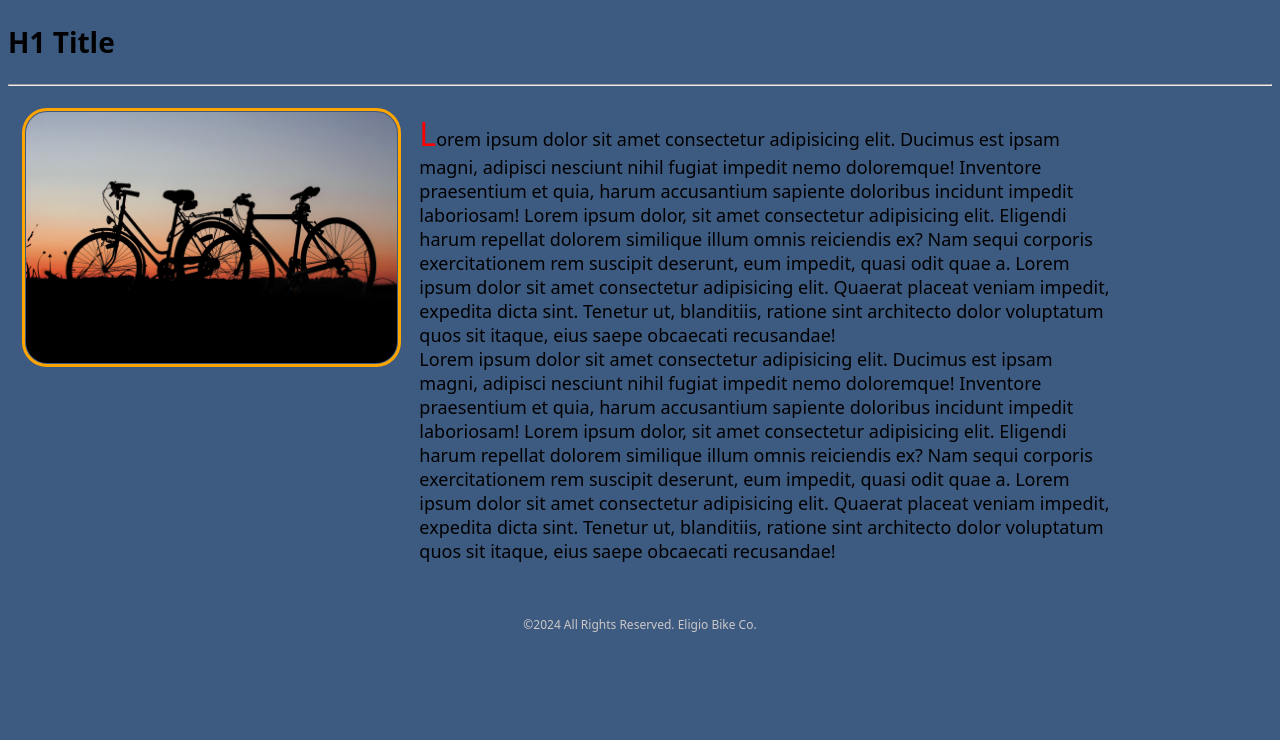
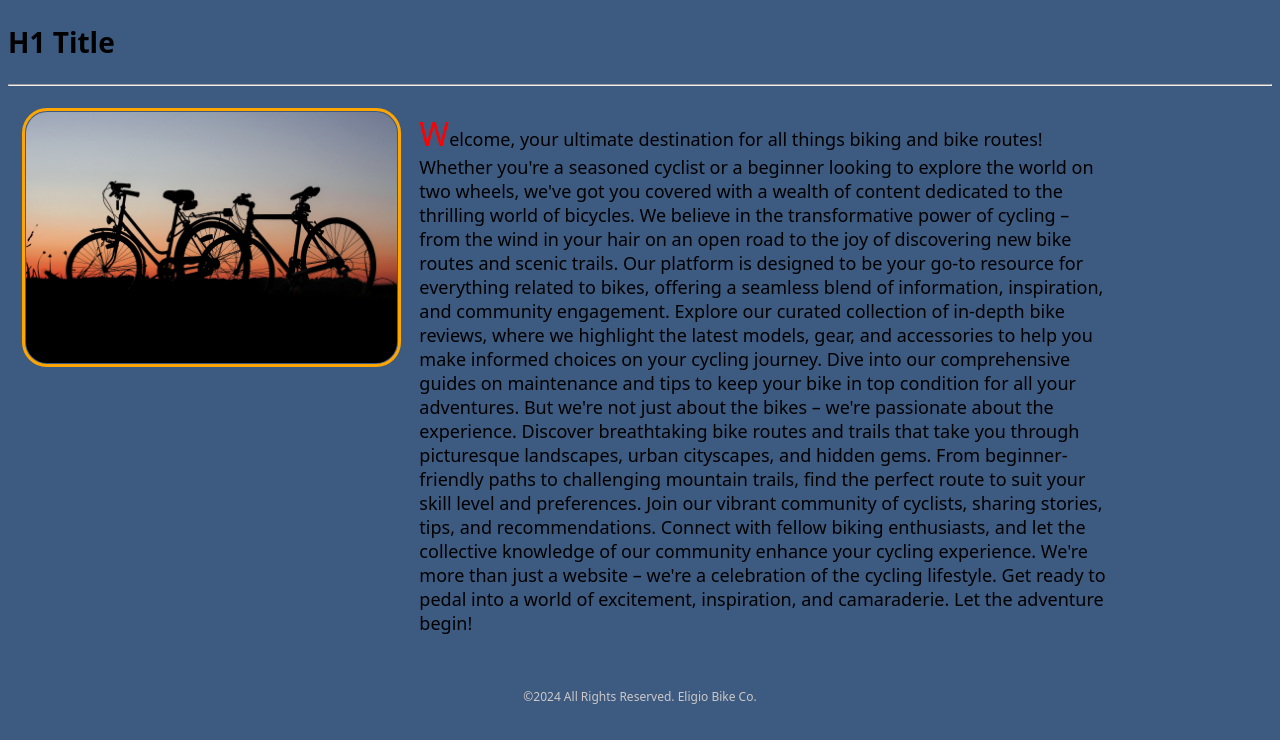
Before and after one commit to eligiofonseca/senior-engineer, a plain HTML site: page coursera/U_of_Michigan/final-project/index.html in a window 1280 px wide. Shown: the part 119-859 px from the top of the page. Before the commit the page ends 800 px from the top, so only its background shows below. Drawn offline with Linux system fonts and the light colour scheme.

Commit message:
page intro changes

```diff
--- a/coursera/U_of_Michigan/final-project/index.html
+++ b/coursera/U_of_Michigan/final-project/index.html
@@ -29,20 +29,29 @@
             <hr>
             <img src="./images/home_main1.jpg" alt='two bicycles with a sunset backdrop'>
             <p>
-                Lorem ipsum dolor sit amet consectetur adipisicing elit. Ducimus est ipsam magni, adipisci nesciunt
-                nihil fugiat impedit nemo doloremque! Inventore praesentium et quia, harum accusantium sapiente
-                doloribus incidunt impedit laboriosam! Lorem ipsum dolor, sit amet consectetur adipisicing elit.
-                Eligendi harum repellat dolorem similique illum omnis reiciendis ex? Nam sequi corporis exercitationem
-                rem suscipit deserunt, eum impedit, quasi odit quae a. Lorem ipsum dolor sit amet consectetur
-                adipisicing elit. Quaerat placeat veniam impedit, expedita dicta sint. Tenetur ut, blanditiis, ratione
-                sint architecto dolor voluptatum quos sit itaque, eius saepe obcaecati recusandae! <br>
-                Lorem ipsum dolor sit amet consectetur adipisicing elit. Ducimus est ipsam magni, adipisci nesciunt
-                nihil fugiat impedit nemo doloremque! Inventore praesentium et quia, harum accusantium sapiente
-                doloribus incidunt impedit laboriosam! Lorem ipsum dolor, sit amet consectetur adipisicing elit.
-                Eligendi harum repellat dolorem similique illum omnis reiciendis ex? Nam sequi corporis exercitationem
-                rem suscipit deserunt, eum impedit, quasi odit quae a. Lorem ipsum dolor sit amet consectetur
-                adipisicing elit. Quaerat placeat veniam impedit, expedita dicta sint. Tenetur ut, blanditiis, ratione
-                sint architecto dolor voluptatum quos sit itaque, eius saepe obcaecati recusandae!
+                Welcome, your ultimate destination for all things biking and bike routes! Whether
+                you're a seasoned cyclist or a beginner looking to explore the world on two wheels, we've got you
+                covered with a wealth of content dedicated to the thrilling world of bicycles.
+
+                We believe in the transformative power of cycling – from the wind in your hair
+                on an open road to the joy of discovering new bike routes and scenic trails. Our platform is designed to
+                be your go-to resource for everything related to bikes, offering a seamless blend of information,
+                inspiration, and community engagement.
+
+                Explore our curated collection of in-depth bike reviews, where we highlight the latest models, gear, and
+                accessories to help you make informed choices on your cycling journey. Dive into our comprehensive
+                guides on maintenance and tips to keep your bike in top condition for all your adventures.
+
+                But we're not just about the bikes – we're passionate about the experience. Discover breathtaking bike
+                routes and trails that take you through picturesque landscapes, urban cityscapes, and hidden gems. From
+                beginner-friendly paths to challenging mountain trails, find the perfect route to suit your skill level
+                and preferences.
+
+                Join our vibrant community of cyclists, sharing stories, tips, and recommendations. Connect with fellow
+                biking enthusiasts, and let the collective knowledge of our community enhance your cycling experience.
+
+                We're more than just a website – we're a celebration of the cycling lifestyle.
+                Get ready to pedal into a world of excitement, inspiration, and camaraderie. Let the adventure begin!
             </p>
         </section>
 
```
Also changed, not shown: coursera/U_of_Michigan/final-project/bicycles.html (+19 -13 lines), coursera/U_of_Michigan/final-project/routes.html (+19 -13 lines).
